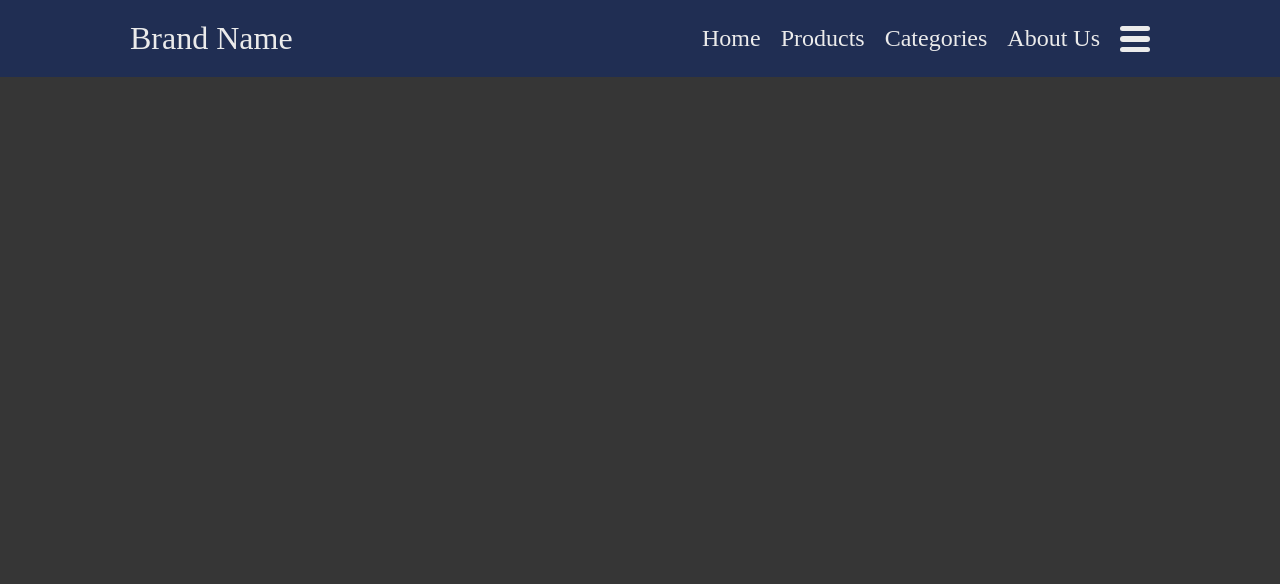
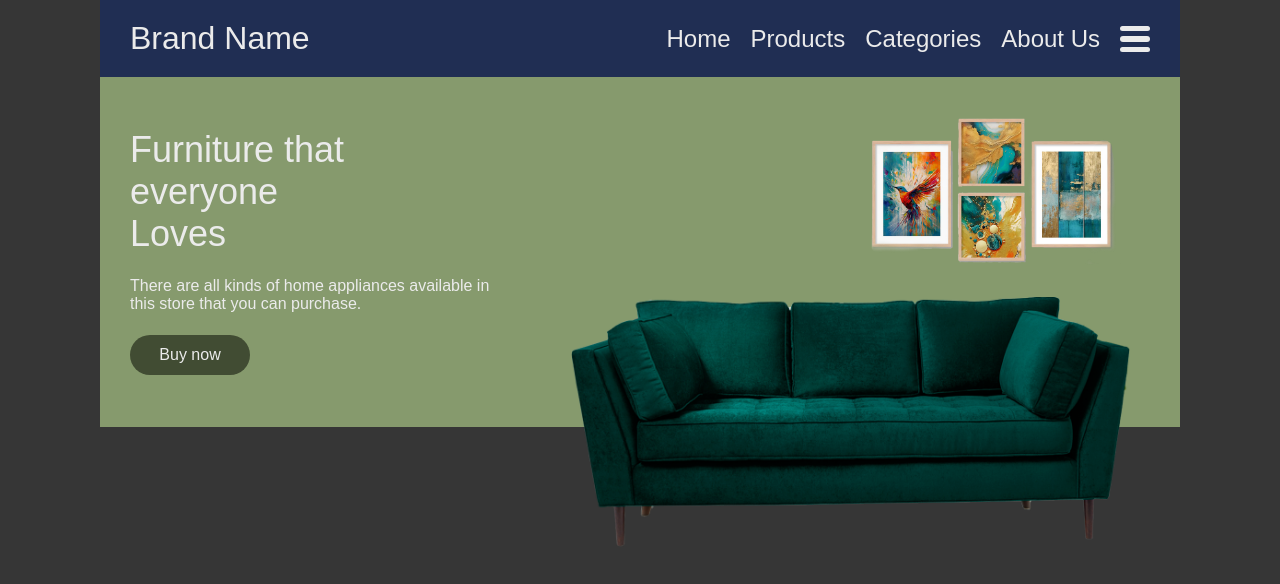
Before and after one commit to AmirMahdiMolaie/GK, a plain HTML site: page Index.html in a window 1280 px wide. Drawn offline with Linux system fonts and the light colour scheme.

Commit message:
Create main slide style and added two picture to progect.

```diff
--- a/Index.html
+++ b/Index.html
@@ -6,7 +6,7 @@
     <title> GKala | Home </title>
     <link rel="stylesheet" href="./Sass/Style.css">
 </head>
-<body>
+<body class="container">
 
     <!-- Main header -->
     <header class="container-wide main-header">
@@ -27,7 +27,7 @@
                 <li>
                     About Us
                 </li>
-                <li>
+                <li onClick="menuHeader()">
                     <div class="menu-top"></div>
                     <div class="menu-center"></div>
                     <div class="menu-down"></div>
@@ -35,6 +35,20 @@
             </ul>
         </div>
     </header>
-
+        <!-- Main-slider -->
+    <section class="main-slider">
+        <p class="title">
+            Furniture that <br> everyone <br> Loves
+        </p>
+        <p>
+            There are all kinds of home appliances available in <br> this store that you can purchase.
+        </p>
+        <button>
+            Buy now
+        </button>
+        <img src="./Imegs/1-8-15.png" class="sofa">
+        <img src="./Imegs/7173Uyo3VwL._SL1500_2.png" class="frame">
+    </section>
+    <script src="./Script.js"></script>
 </body>
 </html>
--- a/Sass/Style.scss
+++ b/Sass/Style.scss
@@ -1,7 +1,9 @@
 @import './partials/variables';
+@import './partials/font/font';
 @import './partials/mixins';
 @import './partials/main-header';
 @import './partials/menu-header';
+@import './partials/main-slider';
 
 *{
     padding: 0;
@@ -9,6 +11,7 @@
     box-sizing: border-box;
     list-style: none;
     text-decoration: none;
+    font-family: 'Montserrast', sans-serif;
 }
 
 /* Body */
--- /dev/null
+++ b/Sass/partials/_main-slider.scss
@@ -0,0 +1,35 @@
+.main-slider{
+    @include flex-se-c;
+    position: relative;
+    padding: 30px;
+    height: 350px;
+    background-color: $second-color;
+    p, button{
+        color: $background-color;
+    }
+    button{
+        @include flex-c;
+        font-size: 16px;
+        width: 120px;
+        height: 40px;
+        background-color: $third-color;
+        border-radius: 20px;
+        border-style: none;
+    }
+    .title{
+        font-size: 36px
+    }
+    img{
+        position: absolute;
+    }
+    .sofa{
+        height: 250px;
+        right: 50px;
+        bottom: -120px;
+    }
+    .frame{
+        height: 150px;
+        top: 40px;
+        right: 50px;
+    }
+}
--- a/Sass/partials/_mixins.scss
+++ b/Sass/partials/_mixins.scss
@@ -20,3 +20,9 @@
 @mixin cursor{
     cursor: pointer;
 }
+
+@mixin flex-se-c{
+    display: flex;
+    justify-content: space-evenly;
+    flex-direction: column;
+}
--- a/Sass/partials/_variables.scss
+++ b/Sass/partials/_variables.scss
@@ -1,7 +1,7 @@
 $html-background-color : #363636;
 $background-color : #EBEBEB;
 $main-color : #202E53;
-$second-olor : #869A6D;
+$second-color : #869A6D;
 $third-color : #414C33;
 $hover-color : #91A5DB;
 
--- /dev/null
+++ b/Sass/partials/font/_font.scss
@@ -0,0 +1 @@
+@import url('https://fonts.googleapis.com/css2?family=Montserrat:ital,wght@0,100..900;1,100..900&display=swap')
--- /dev/null
+++ b/Script.js
@@ -0,0 +1 @@
+let menuHeader = () => document.querySelector('body').classList.toggle('active_menu');
```
Also changed, not shown: Imegs/1-8-15.png (added), Imegs/7173Uyo3VwL._SL1500_2.png (added), Sass/Style.css, 1 other file.
